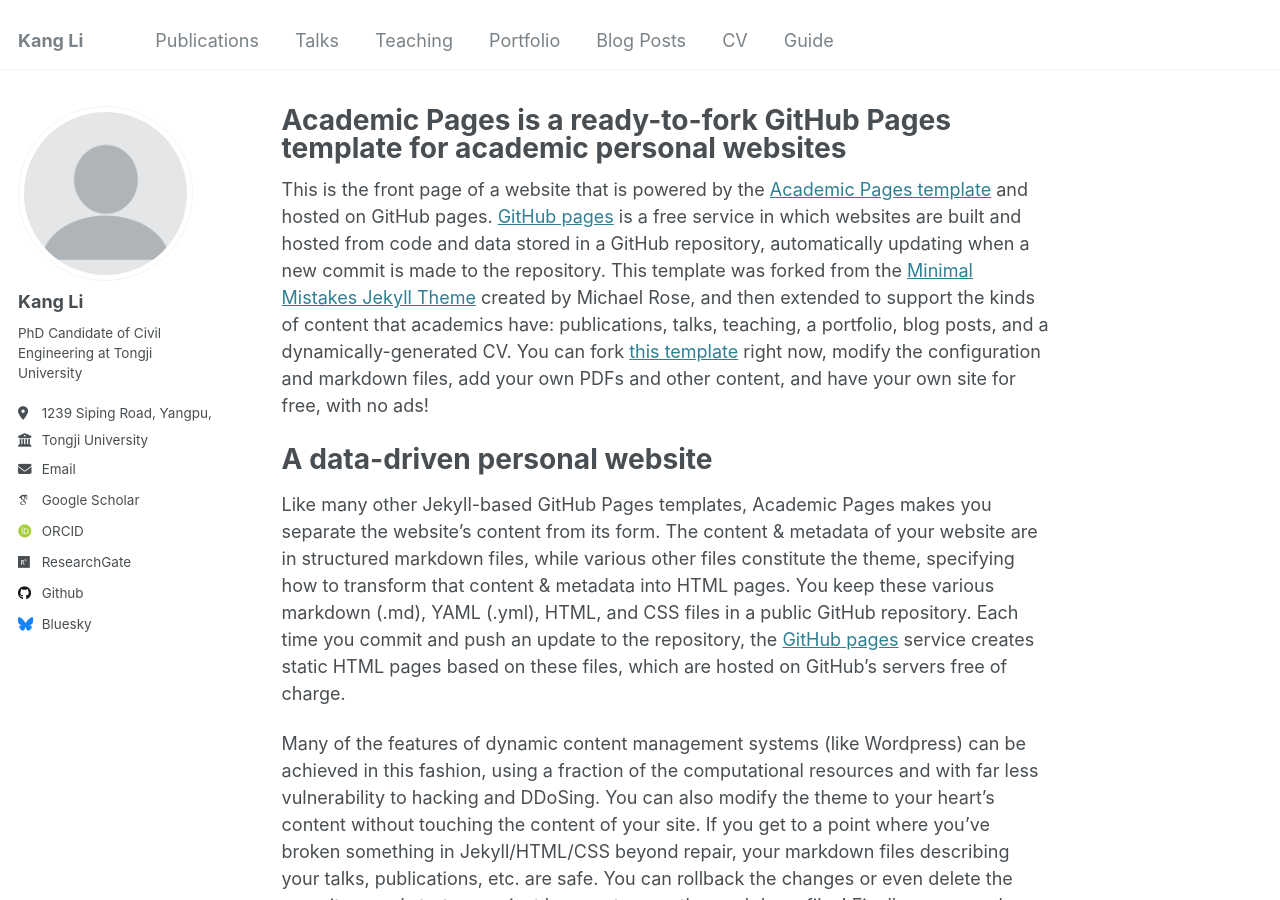
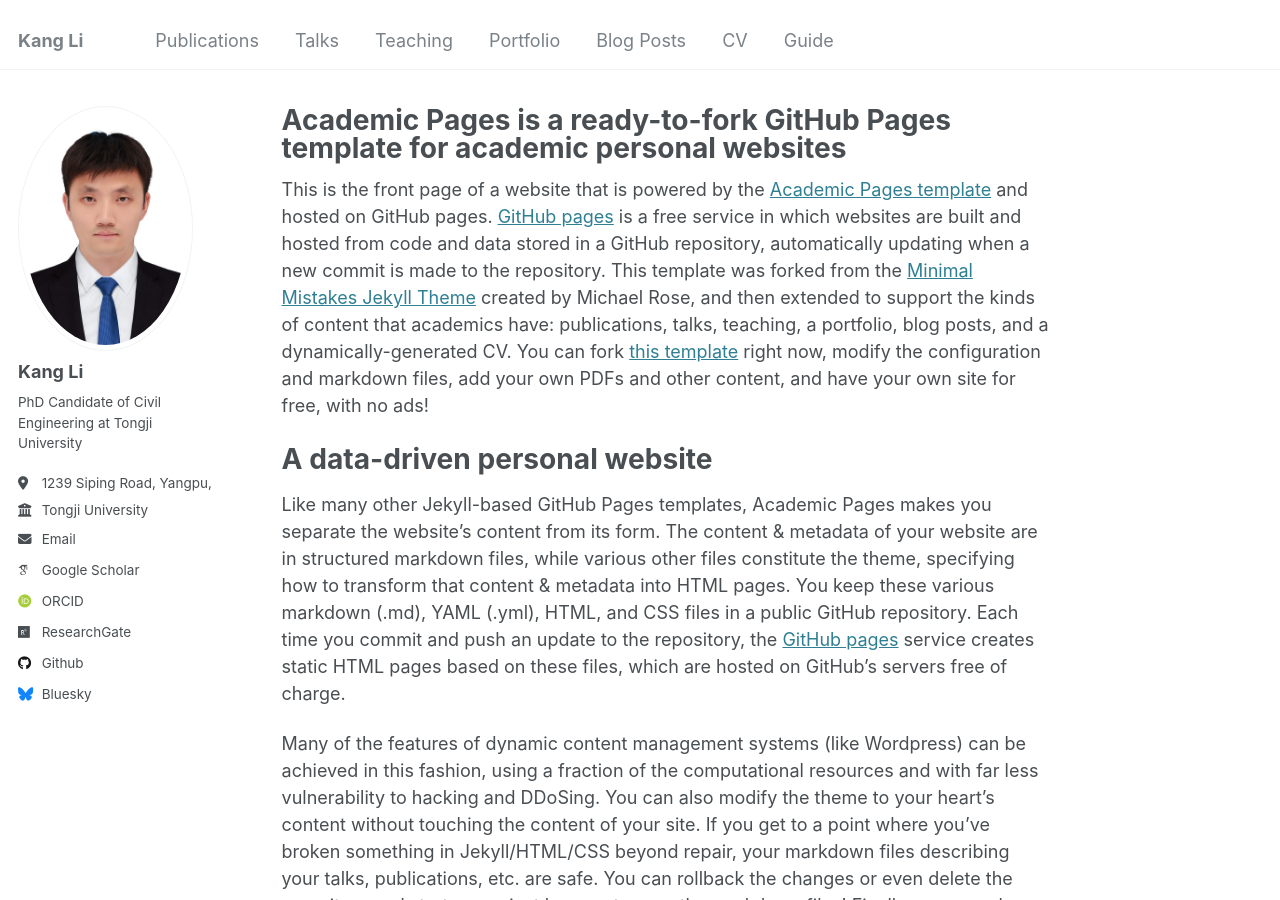
Before and after one commit to LIKANG2021/kangli_page.github.io, a Jekyll site: the page built from _pages/about.md, in a window 1280 px wide and 900 px high. Built offline with Jekyll 4.4.1, drawn with Linux system fonts in a browser that asks for light colours; some web fonts are replaced.

Commit message:
Update _config.yml

```diff
--- a/_config.yml
+++ b/_config.yml
@@ -21,7 +21,7 @@ repository               : "LIKANG2021/kangli.github.io"
 #               Additional customization can be done by editing /_includes/author-profile.html
 author:
   # Biographic information
-  avatar           : "profile.png"
+  avatar           : "01.JPG"
   name             : "Kang Li"
   pronouns         : # example: "He/His"
   bio              : "PhD Candidate of Civil Engineering at Tongji University"
```
